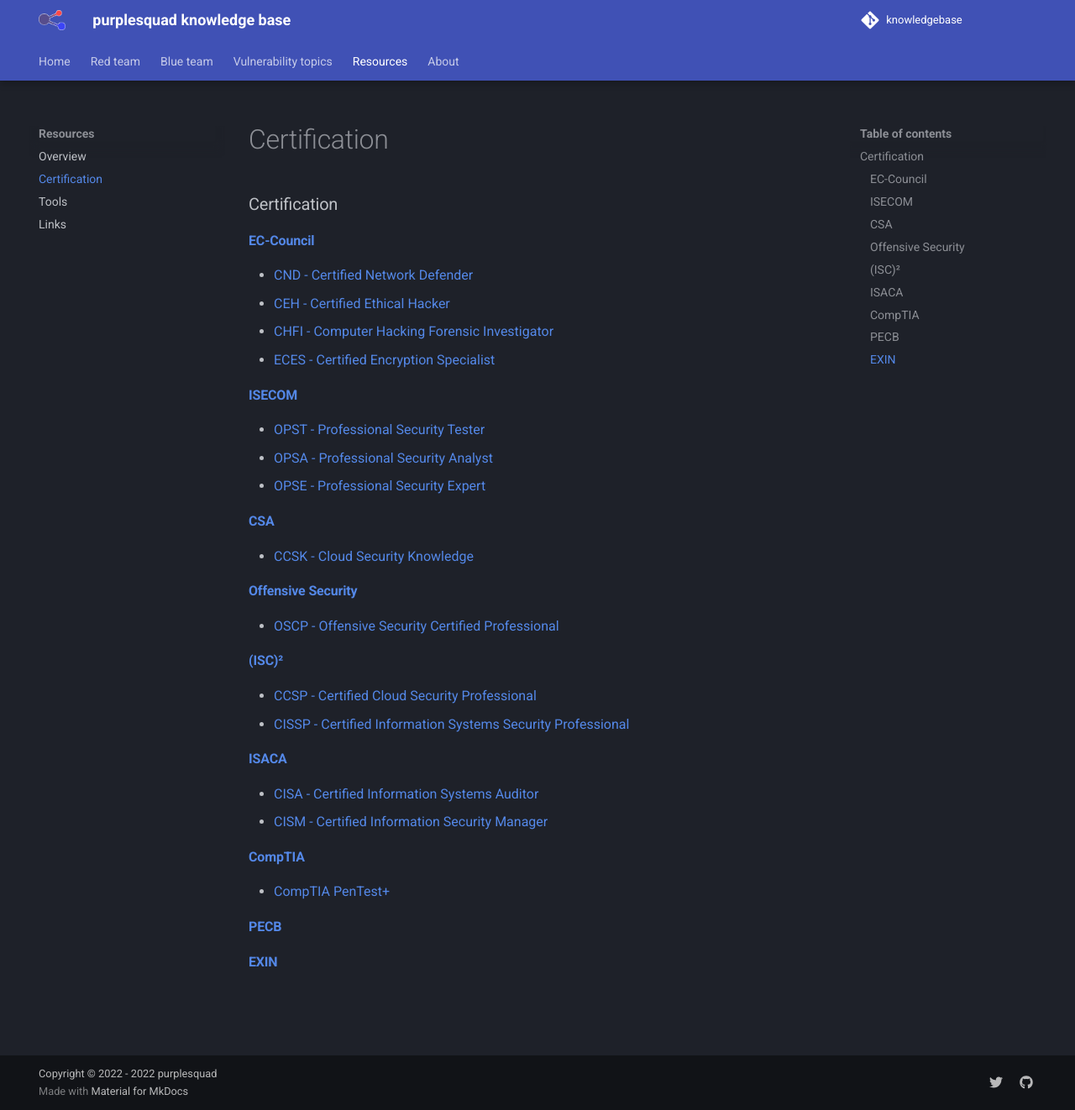
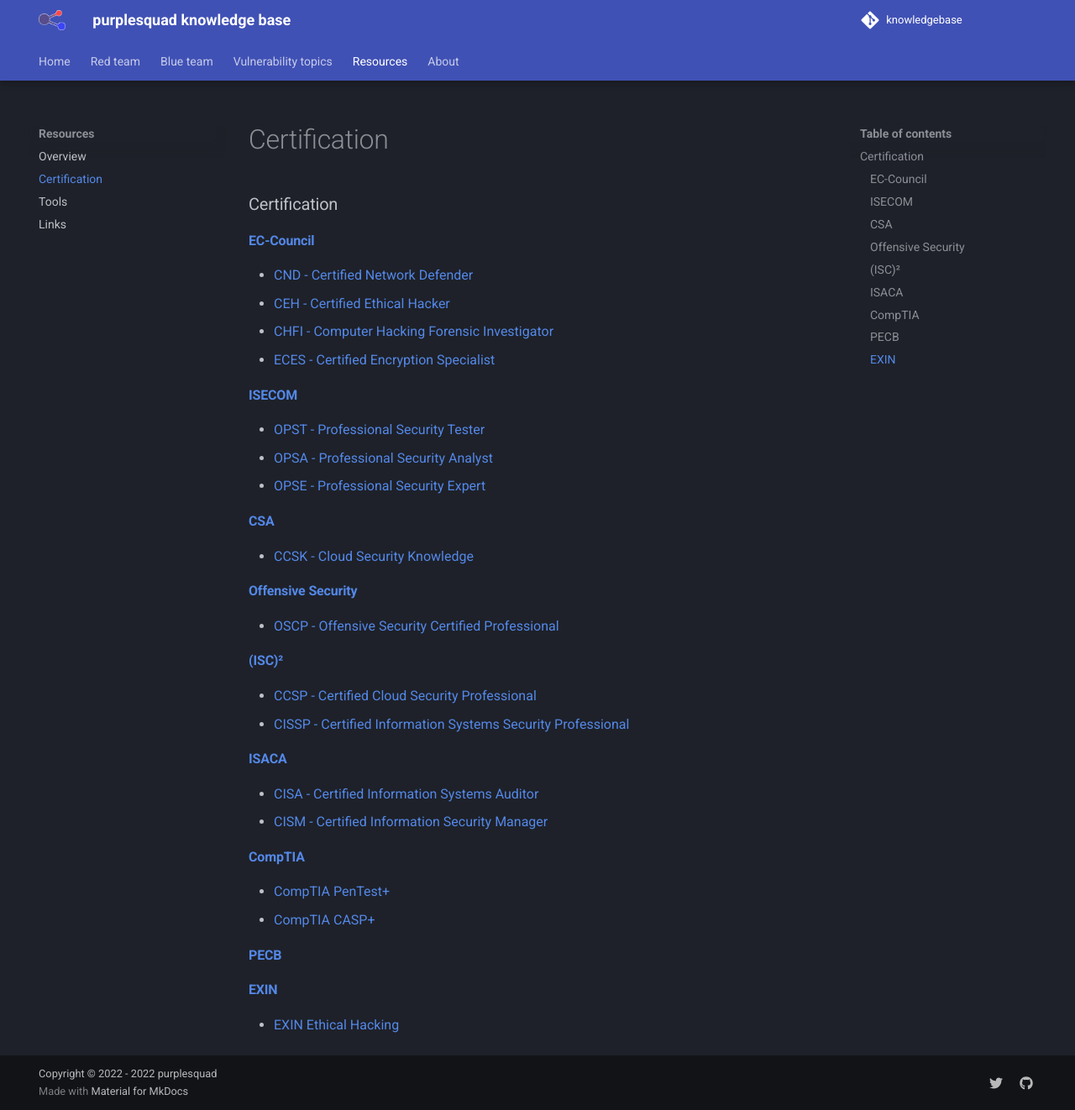
Before and after one commit to purplesquad-io/knowledgebase, an MkDocs documentation site: the page built from docs/resources/certification.md, in a window 1280 px wide and 1322 px high. Shown: the whole window at 84% size. Built offline with MkDocs 1.6.1 and Material for MkDocs 9.7.7, drawn with Linux system fonts in a browser that asks for light colours; comment, search, counter and statistics services are not loaded.

Commit message:
add new certs

```diff
--- a/docs/resources/certification.md
+++ b/docs/resources/certification.md
@@ -26,7 +26,8 @@
 
 #### [CompTIA](https://www.comptia.org/)
 * [CompTIA PenTest+](https://www.comptia.org/de/zertifizierungen/pentest)
-
+* [CompTIA CASP+](https://www.comptia.org/certifications/comptia-advanced-security-practitioner)
 #### [PECB](https://pecb.com/en)
 
 #### [EXIN](https://www.exin.com)
+* [EXIN Ethical Hacking](https://www.exin.com/data-protection-security/exin-ethical-hacking/exin-ethical-hacking-foundation/)
```
Also changed, not shown: README.md (+0 -3 lines).
